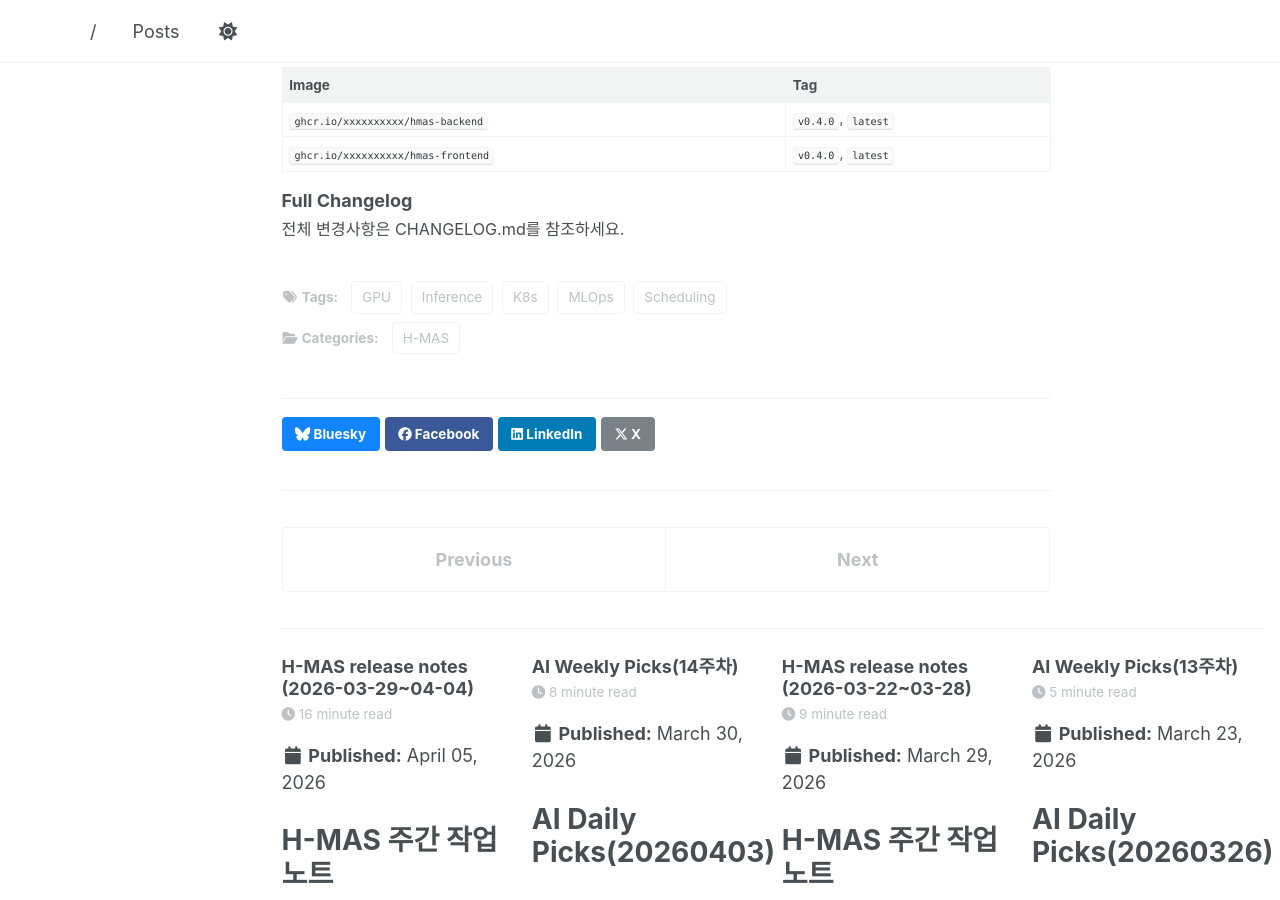
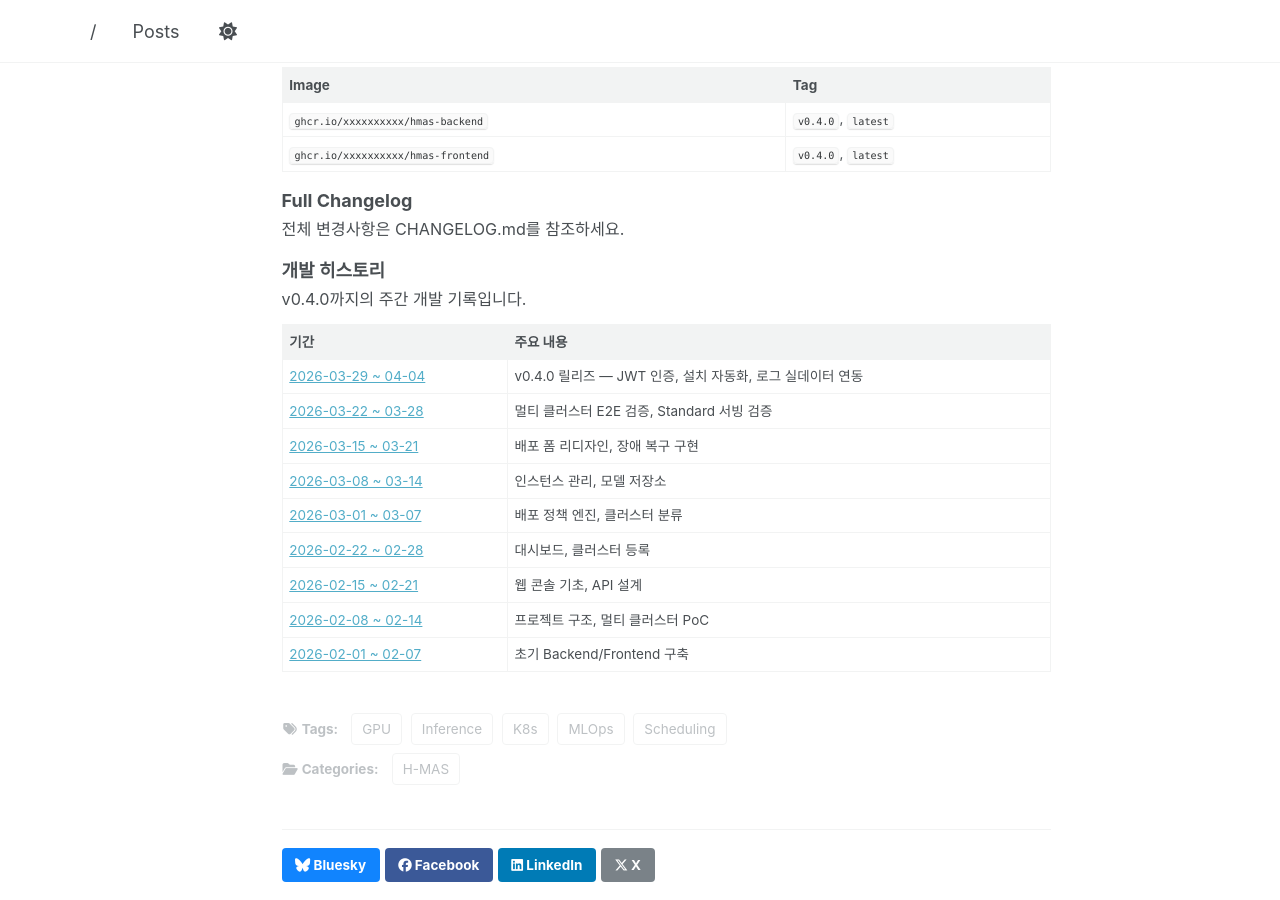
Before and after one commit to parameterfreak/parameterfreak.github.io, a Jekyll site: the page built from _posts/2026-04-05-h-mas-v0.4.0-release.md, in a window 1280 px wide and 900 px high, scrolled down 912 px. Built offline with Jekyll 4.4.1, drawn with Linux system fonts in a browser that asks for light colours; a script that is not in the unit is left out; some of the changed text lies outside the part shown.

Commit message:
Add weekly development history links to v0.4.0 release post

```diff
--- a/_posts/2026-04-05-h-mas-v0.4.0-release.md
+++ b/_posts/2026-04-05-h-mas-v0.4.0-release.md
@@ -50,3 +50,19 @@
 ### Full Changelog
 
 전체 변경사항은 CHANGELOG.md를 참조하세요.
+
+### 개발 히스토리
+
+v0.4.0까지의 주간 개발 기록입니다.
+
+| 기간 | 주요 내용 |
+|------|----------|
+| [2026-03-29 ~ 04-04](/posts/2026/04/h-mas-weekly-release-notes-0329-0404/) | v0.4.0 릴리즈 — JWT 인증, 설치 자동화, 로그 실데이터 연동 |
+| [2026-03-22 ~ 03-28](/posts/2026/03/h-mas-weekly-release-notes-0322-0328/) | 멀티 클러스터 E2E 검증, Standard 서빙 검증 |
+| [2026-03-15 ~ 03-21](/posts/2026/03/h-mas-weekly-release-notes-0315-0321/) | 배포 폼 리디자인, 장애 복구 구현 |
+| [2026-03-08 ~ 03-14](/posts/2026/03/h-mas-weekly-release-notes-0308-0314/) | 인스턴스 관리, 모델 저장소 |
+| [2026-03-01 ~ 03-07](/posts/2026/03/h-mas-weekly-release-notes-0301-0307/) | 배포 정책 엔진, 클러스터 분류 |
+| [2026-02-22 ~ 02-28](/posts/2026/02/h-mas-weekly-release-notes-0222-0228/) | 대시보드, 클러스터 등록 |
+| [2026-02-15 ~ 02-21](/posts/2026/02/h-mas-weekly-release-notes-0215-0221/) | 웹 콘솔 기초, API 설계 |
+| [2026-02-08 ~ 02-14](/posts/2026/02/h-mas-weekly-release-notes-0208-0214/) | 프로젝트 구조, 멀티 클러스터 PoC |
+| [2026-02-01 ~ 02-07](/posts/2026/02/h-mas-weekly-release-notes-0201-0207/) | 초기 Backend/Frontend 구축 |
```
